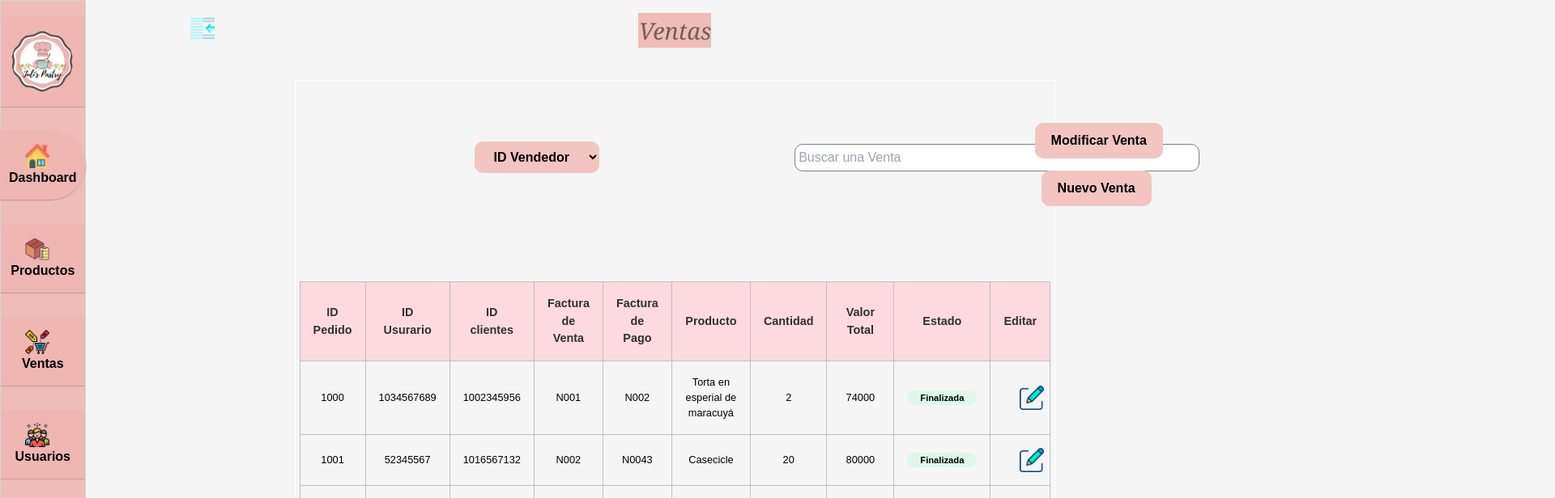
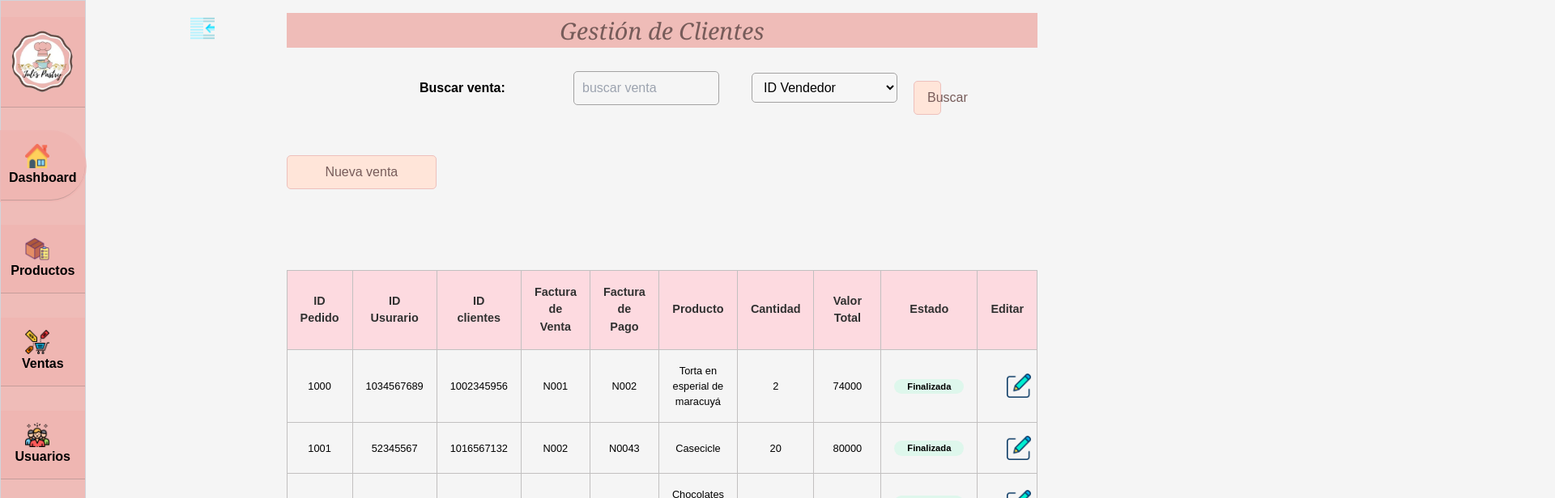
Before and after one commit to programmingEvolution/Proyecto, a React (Create React App) app in the folder front-cmr-pastry/: page /tablaventas in a window 1280 px wide. Shown: the top 616 px of the page at 81% size, 1920 px wide, since content can reach past the window. Built offline with nearby package versions, Linux system fonts and the light colour scheme.

Commit message:
agregar estilos en tabla venta y busqueda

```diff
--- a/front-cmr-pastry/src/pages/admin/TablaVenta.jsx
+++ b/front-cmr-pastry/src/pages/admin/TablaVenta.jsx
@@ -5,36 +5,42 @@ import edit from "../../media/edit.png";
 
 const TablaVenta = () => {
   return (
-    <div className="contenedorFormulario">
+    <div>
       <section>
-        <ContenedorTitulos Titulo="Ventas" />
+        <ContenedorTitulos Titulo="Gestión de Clientes" />
       </section>
-      <div className="ContenedorconMargen">
-        <form className="contenedor">
-          <select className="selección">
+      <section>
+        <ul className="contenedorBotonesgrises">
+          <form>
+            <section>
+              <label className="labelForm" htmlFor="idventa">
+                Buscar venta:
+              </label>
+              <input
+                className="inputForm"
+                id="idCliente"
+                placeholder="buscar venta"
+                type="ID"
+              ></input>
+              <select className="selectForm">
                 <option value=""> ID Vendedor</option>
                 <option value=""> ID Cliente</option>
                 <option value=""> ID Producto</option>
               </select>
-
-          <section className="buscar">
-            <input placeholder="Buscar una Venta" />
-            <i className="fas fa-search botonGenerico iconoBusqueda"></i>
+            </section>
+            <section className="flex-grow justify-between">
+              <button className="buttonForm" type="submit">
+                Buscar
+              </button>
             </section>
           </form>
+        </ul>
+      </section>
+
       <section>
-          <ul className="Diseño">
-            <li>
-              <Link to="/modificarventa">
-                <button className="modificarBoton">Modificar Venta</button>
+        <Link to="registrarcliente">
+          <button className="buttonForm">Nueva venta</button>
         </Link>
-            </li>
-            <li>
-              <Link to="/registrarventa">
-                <button className="nuevaVentBoton">Nuevo Venta</button>
-              </Link>
-            </li>
-          </ul>
       </section>
 
       <section>
@@ -134,7 +140,6 @@ const TablaVenta = () => {
         </table>
       </section>
     </div>
-    </div>
   );
 };
 
```
Lines whose indentation alone changed are shown as unchanged.
